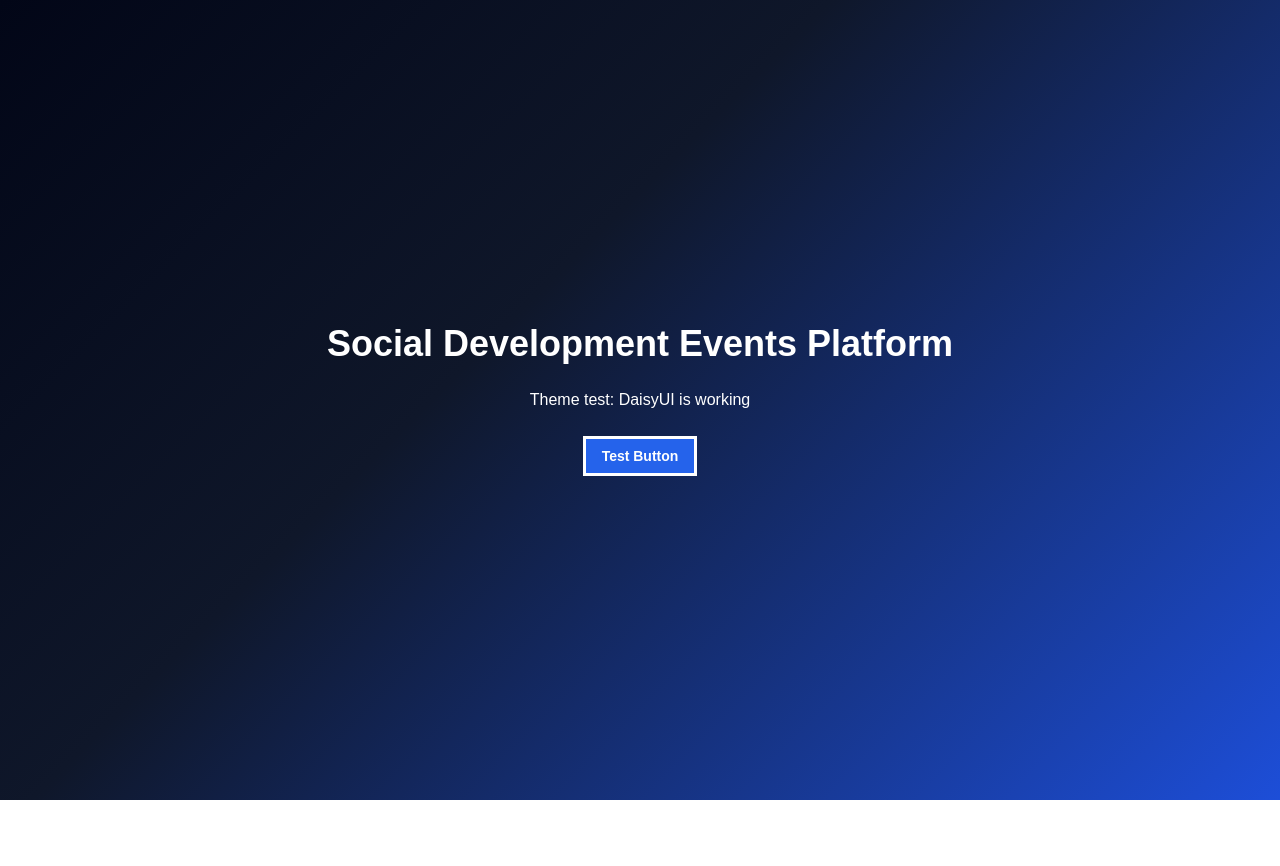
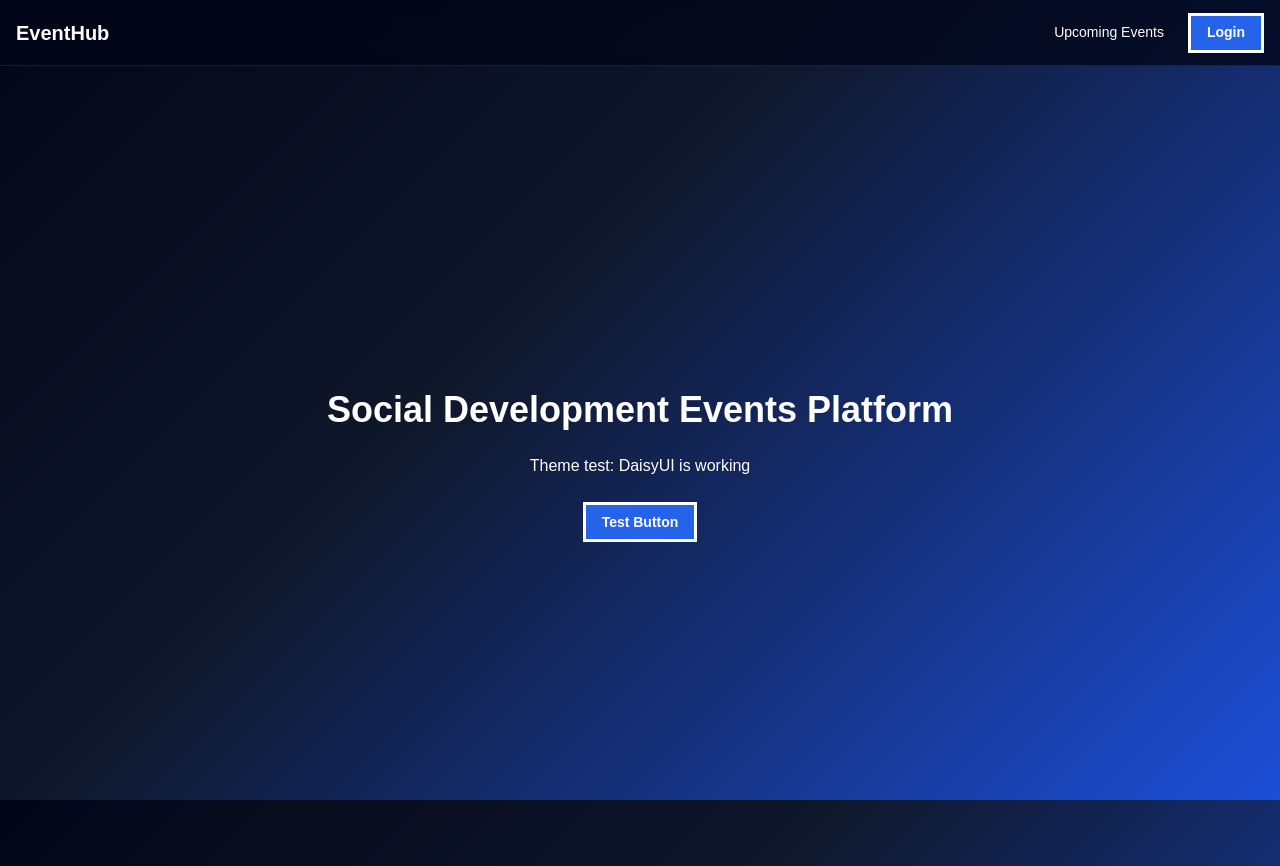
Before and after one commit to Mita-div1/B14-A08-event-platfrom-client, a Next.js app: page / in a window 1280 px wide. Before the commit the page ends 800 px from the top, so only its background shows below. Built offline with nearby package versions, Linux system fonts and the light colour scheme.

Commit message:
Add Navbar component and update layout

```diff
--- a/app/globals.css
+++ b/app/globals.css
@@ -1,5 +1,5 @@
 @import "tailwindcss";
-
+@source "../components";
 @plugin "daisyui" {
   themes: false;
 }
--- a/app/layout.tsx
+++ b/app/layout.tsx
@@ -1,6 +1,7 @@
 import type { Metadata } from "next";
 import { Geist, Geist_Mono } from "next/font/google";
 import "./globals.css";
+import Navbar from "../components/Navbar";
 
 const geistSans = Geist({
   variable: "--font-geist-sans",
@@ -13,8 +14,9 @@ const geistMono = Geist_Mono({
 });
 
 export const metadata: Metadata = {
-  title: "Create Next App",
-  description: "Generated by create next app",
+  title: "EventHub | Social Development Events Platform",
+  description:
+    "Create, join and track social service events in your local community.",
 };
 
 export default function RootLayout({ children }: LayoutProps<"/">) {
@@ -23,7 +25,10 @@ export default function RootLayout({ children }: LayoutProps<"/">) {
       lang="en"
       className={`${geistSans.variable} ${geistMono.variable} h-full antialiased`}
     >
-      <body className="min-h-full flex flex-col">{children}</body>
+      <body className="min-h-full flex flex-col">
+        <Navbar />
+        {children}
+      </body>
     </html>
   );
 }
--- /dev/null
+++ b/components/Navbar.tsx
@@ -0,0 +1,17 @@
+export default function Navbar() {
+  return (
+    <div className="navbar bg-slate-950/80 backdrop-blur text-white px-4 sticky top-0 z-50 border-b border-white/10">
+      <div className="flex-1">
+        <a className="text-xl font-bold">EventHub</a>
+      </div>
+      <div className="flex-none">
+        <ul className="menu menu-horizontal px-1">
+          <li>
+            <a>Upcoming Events</a>
+          </li>
+        </ul>
+        <button className="btn btn-primary ml-2">Login</button>
+      </div>
+    </div>
+  );
+}
```
